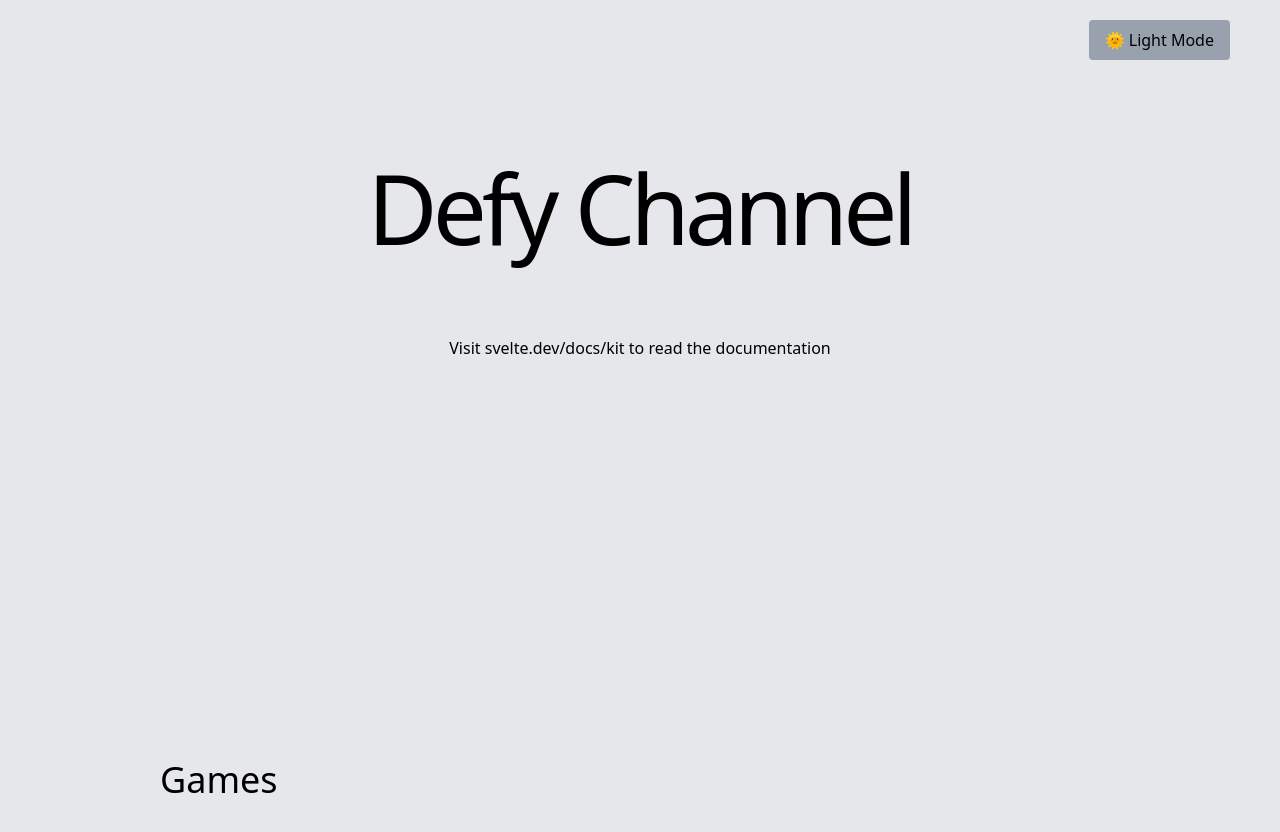
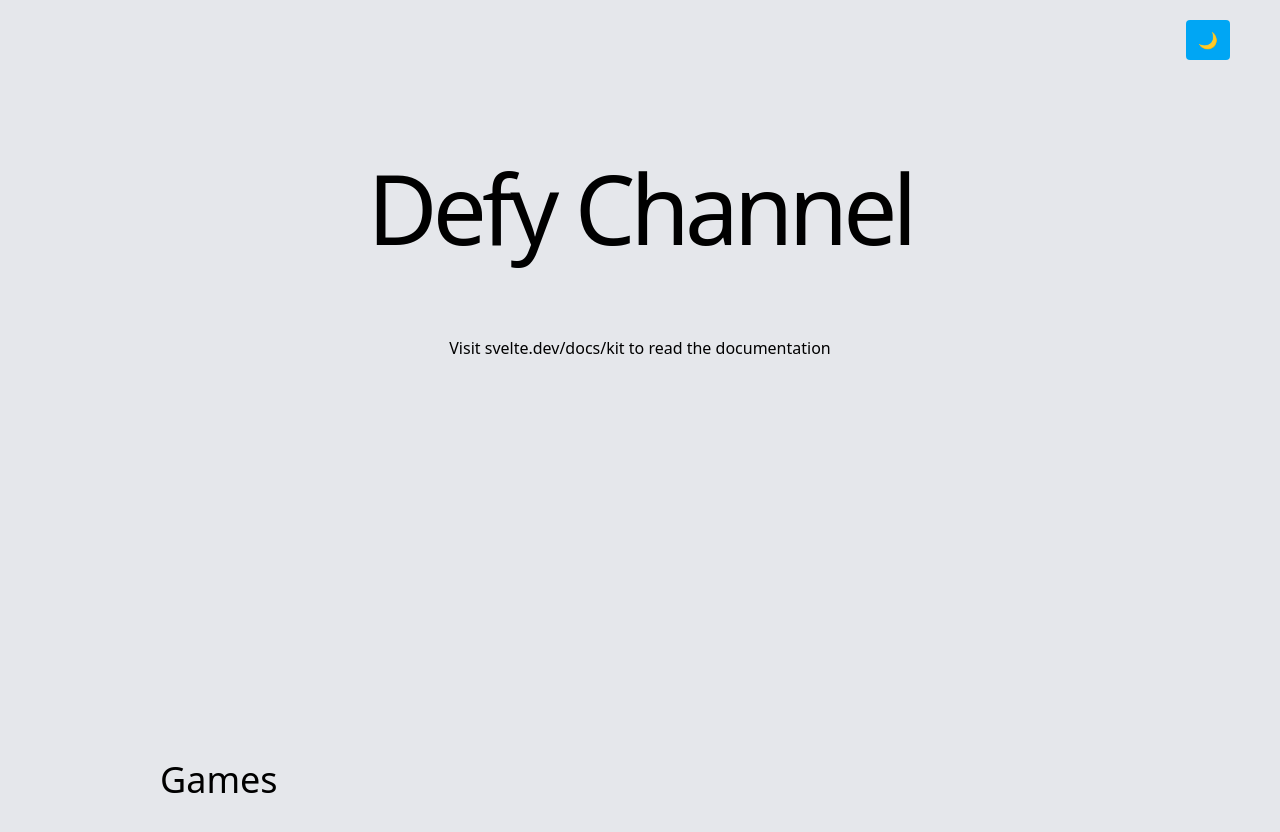
Before and after one commit to blueberryiswar/defy.ch, a SvelteKit app: page / in a window 1280 px wide. Shown: the top 832 px of the page. Built offline with nearby package versions, Linux system fonts and the light colour scheme.

Commit message:
updated button

```diff
--- a/src/components/LightButton.svelte
+++ b/src/components/LightButton.svelte
@@ -1,6 +1,6 @@
 <script>
 
-  let isDark = $state(true)
+  let isDark = $state(false)
   let theme = $derived(isDark ? 'dark' : 'light');
 
   function toggleTheme() {
@@ -17,9 +17,9 @@
 
 <button
   onclick={toggleTheme}
-  class="px-4 py-2 rounded bg-gray-400 dark:bg-blue text-black dark:text-white transition"
+  class="px-3 py-2 rounded bg-sky-500 dark:bg-sky-800 text-black dark:text-white transition"
 >
-  { theme === 'dark' ? '🌞 Light Mode' : '🌙 Dark Mode' }
+  { theme === 'dark' ? '🌞' : '🌙' }
 </button>
 
 <style>
```
